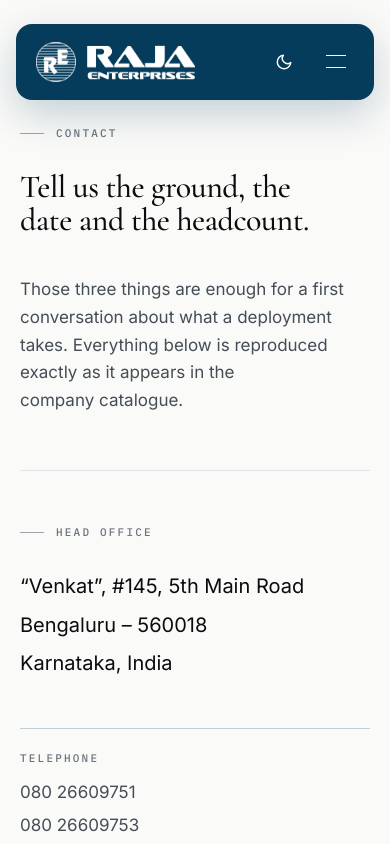
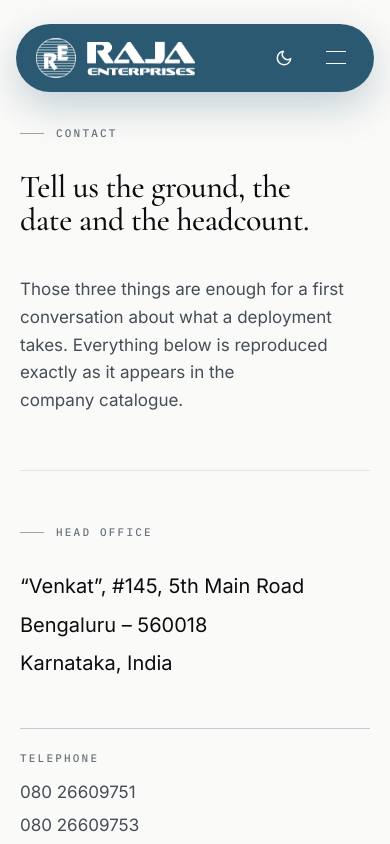
Before and after one commit to NITHISH282620/Raja_enterprisers, a Next.js app: page /home3/contact in a window 390 px wide. Shown: the top 844 px of the page. Built offline with nearby package versions, Linux system fonts and the light colour scheme.

Commit message:
Enhance mobile navbar with glassmorphism and sleek padding

```diff
--- a/src/components/site/SiteHeader.tsx
+++ b/src/components/site/SiteHeader.tsx
@@ -92,16 +92,16 @@ export function SiteHeader() {
       }`}
     >
       <div
-        className={`relative overflow-hidden rounded-2xl px-5 transition-[background-color,box-shadow,padding] duration-500 ease-[var(--ease-out-quart)] md:rounded-full md:px-8 ${
-          paper ? "bg-paper ring-1 ring-brand/10" : "bg-brand"
+        className={`relative overflow-hidden rounded-full px-5 transition-[background-color,box-shadow,padding] duration-500 ease-[var(--ease-out-quart)] md:rounded-full md:px-8 ${
+          paper ? "bg-white/80 backdrop-blur-xl ring-1 ring-brand/10" : "bg-brand/85 backdrop-blur-xl"
         } ${
           grounded
             ? paper
-              ? "py-2.5 shadow-[0_10px_30px_rgb(6,60,91,0.14)]"
-              : "py-2.5 shadow-[0_10px_30px_rgb(6,60,91,0.28)]"
+              ? "py-2 shadow-[0_10px_30px_rgb(6,60,91,0.14)] md:py-2.5"
+              : "py-2 shadow-[0_10px_30px_rgb(6,60,91,0.28)] md:py-2.5"
             : paper
-              ? "py-4 shadow-[0_14px_40px_rgb(6,60,91,0.10)]"
-              : "py-4 shadow-[0_14px_40px_rgb(6,60,91,0.22)]"
+              ? "py-3 shadow-[0_14px_40px_rgb(6,60,91,0.10)] md:py-3.5"
+              : "py-3 shadow-[0_14px_40px_rgb(6,60,91,0.22)] md:py-3.5"
         }`}
       >
         <div className="flex items-center justify-between gap-6">
@@ -210,8 +210,8 @@ export function SiteHeader() {
       <div
         id="mobile-nav"
         hidden={!open}
-        className={`mt-2 overflow-hidden rounded-2xl px-5 pb-4 transition-colors duration-500 lg:hidden ${
-          paper ? "bg-paper ring-1 ring-brand/10" : "bg-brand"
+        className={`mt-2 overflow-hidden rounded-3xl px-5 pb-4 transition-colors duration-500 lg:hidden shadow-2xl ${
+          paper ? "bg-white/80 backdrop-blur-xl ring-1 ring-brand/10" : "bg-brand/85 backdrop-blur-xl"
         }`}
       >
         <ul className="flex flex-col">
```
